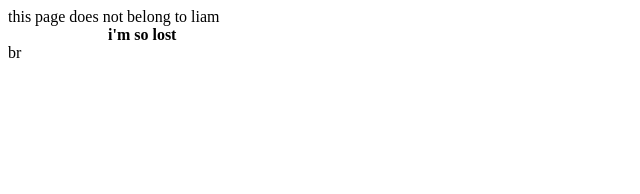
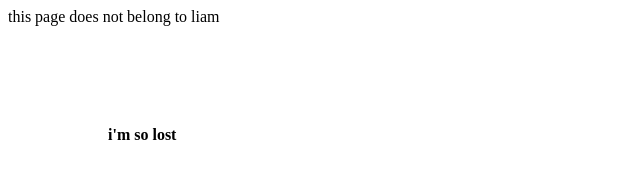
Before and after one commit to notwill1/liamjbergin.com, a plain HTML site: page index.html in a window 1280 px wide. Shown: the top 194 px of the page, without its empty margins (0-640 px from the left). Drawn offline with Linux system fonts and the light colour scheme.

Commit message:
moved margin to div

```diff
--- a/index.html
+++ b/index.html
@@ -8,8 +8,8 @@
 	this page does not belong to liam
 
 	<body>
-		<div>
-			<strong style="margin: 100px">i'm so lost</strong>
+		<div style="margin: 100px">
+			<strong>i'm so lost</strong>
 		</div>
 		br
 	</body>
```
